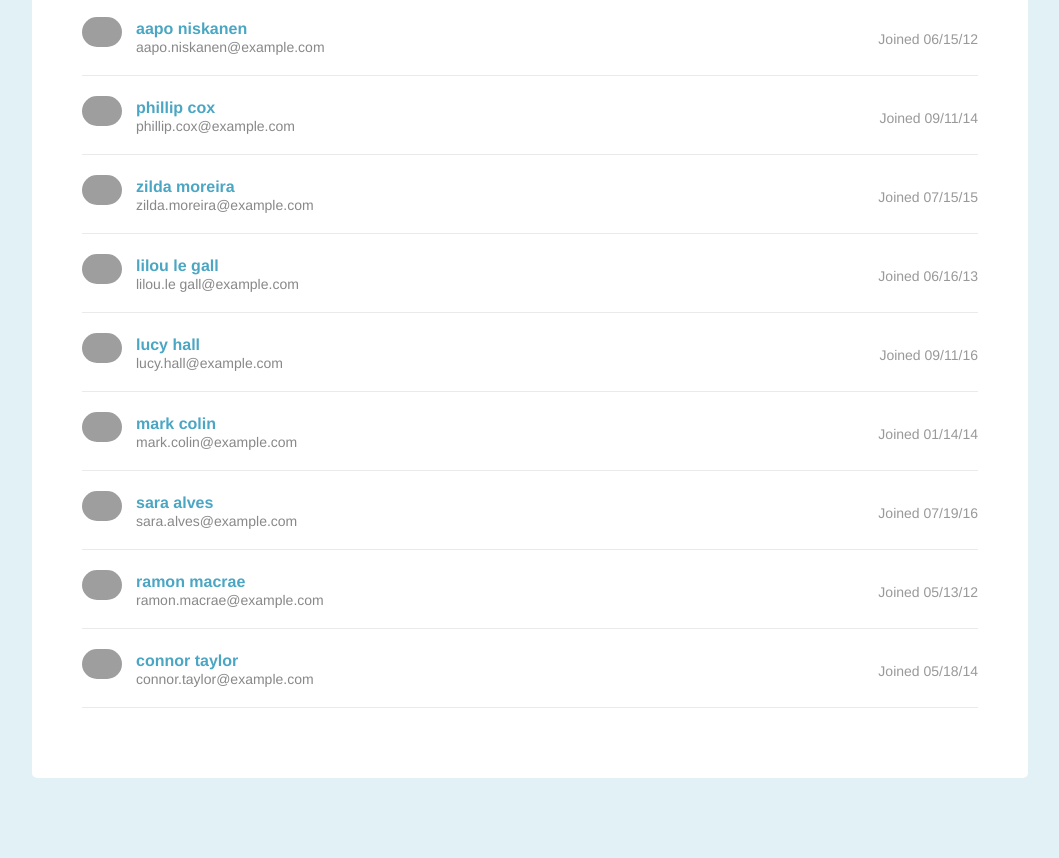
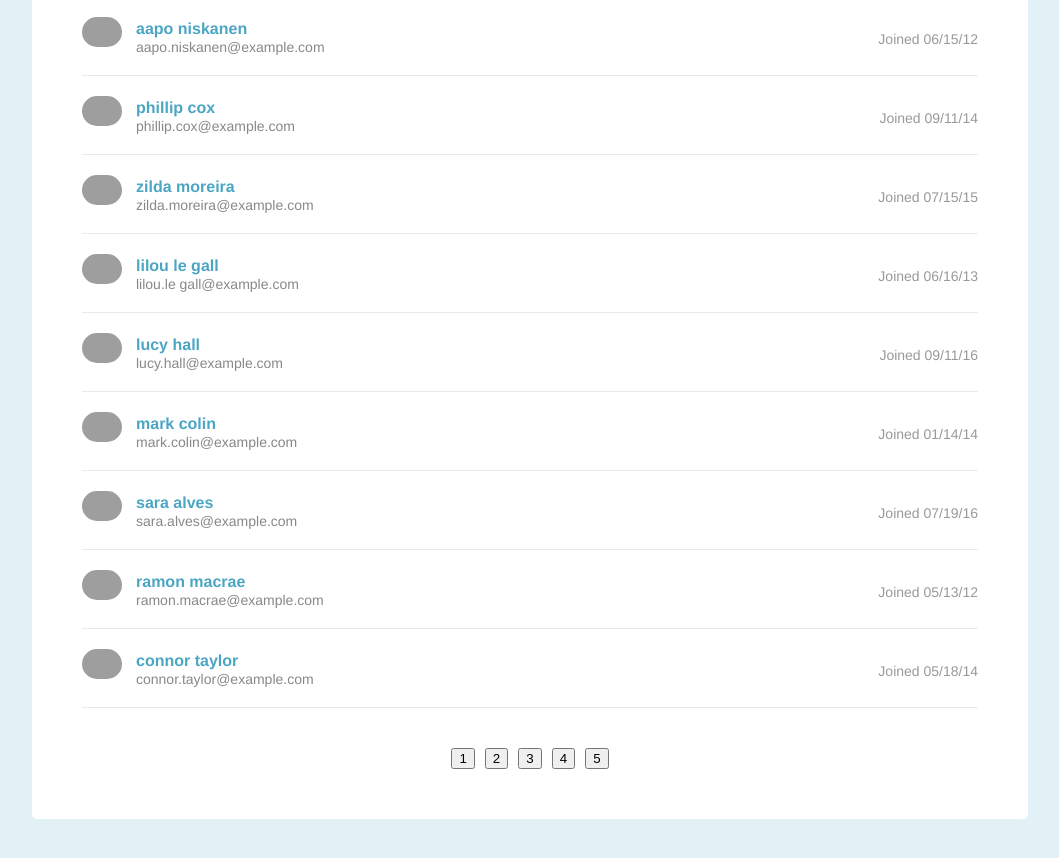
Before and after one commit to a43verma/Pagination-and-Content-Filter, a plain HTML site: page index.html in a window 1280 px wide. Shown: the part 204-1062 px from the top of the page, without its empty margins (110-1169 px from the left). Before the commit the page ends 1032 px from the top, so only its background shows below. Drawn offline with nearby package versions, Linux system fonts and the light colour scheme; grey boxes are pictures that could not be loaded.

Commit message:
got the pagination to work

```diff
--- a/app.js
+++ b/app.js
@@ -1,7 +1,7 @@
 const students = document.querySelectorAll('li');
 const studentAmount = students.length;
-const currentPageNumber = 0;
-
+let currentPageNumber = 0;
+console.log(currentPageNumber);
 
 function showPage () {
   $('.student-item').hide();
@@ -12,30 +12,25 @@ function showPage () {
   }
 }
 
-showPage();
-
-function appendPageLinks () {
-  // determine how many pages for this student list
-  const pages = Math.ceil(studentAmount/10);
-  // create a page link section
-
-  // "for" every pages
-      // add a page link to the page link section
-  // remove the old page link section from the site
-  // append our new page link section to the site
-  // define what happens when you click a link (event listener)
-      // Use showPage to display to display the page for the link clicked
-      // mark that link as active
-}
-
 function createButtons () {
-  const pages = Math.ceil(studentAmount / 10);
-  const newLinks = "";
-
-  for (let i = 0; i < pages; i ++) {
-
+  const totalPages = Math.floor(studentAmount/10);
+  const page = document.querySelector('.page');
+  const newPagesDiv = document.createElement('div');
+  $(newPagesDiv).addClass('pagination');
+  page.appendChild(newPagesDiv);
+  $('.pagination').append("<button id='link1' class='active'>1</button>")
+  for (let i = 2; i <= totalPages; i ++) {
+    $('.pagination').append("<button id='link" + i + "'>" + i + "</button>");
   }
 }
 
+showPage();
+createButtons();
 
-createButtons();
+$('button').on('click', function(event){
+  let $target = $(event.target);
+  $('button').removeClass('active');
+  $target.addClass('active');
+  currentPageNumber = $target.text();
+  showPage();
+})
--- a/css/design.css
+++ b/css/design.css
@@ -117,3 +117,8 @@ body{
       background-color: #4ba6c3;
       color: #fff;
     }
+
+button {
+  margin-left: 5px;
+  margin-right: 5px;
+}
```
